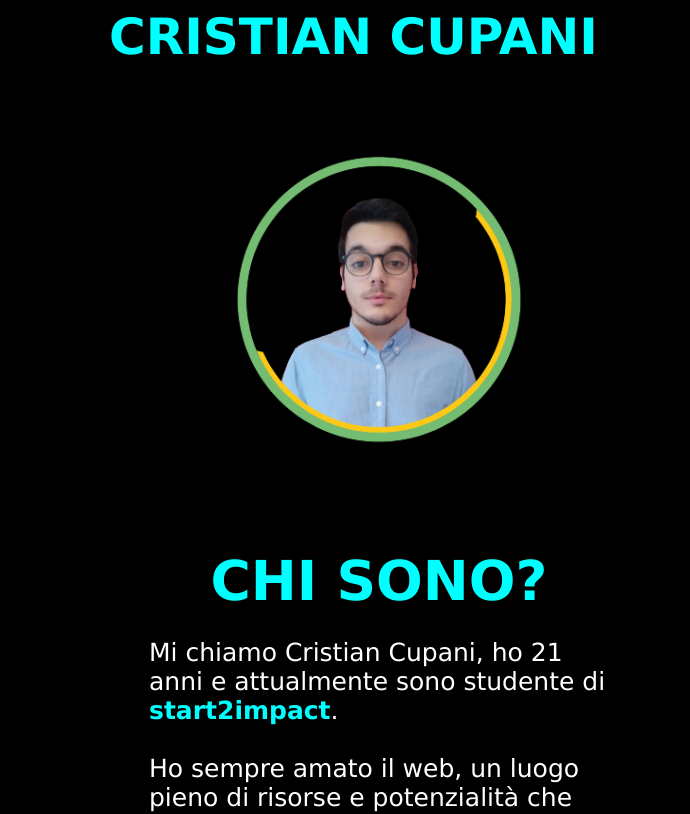
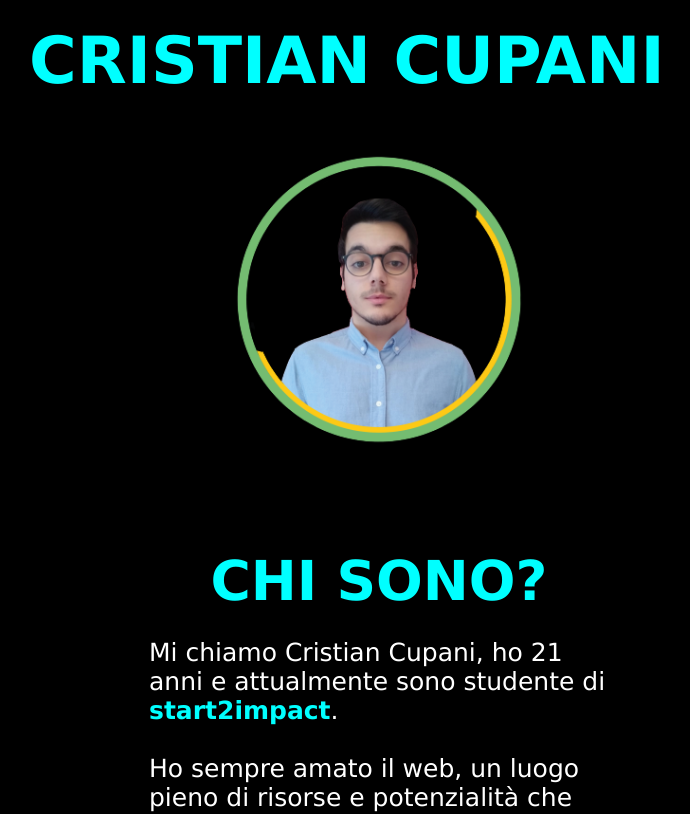
Before and after one commit to Criic98/Progetto-s2i, a plain HTML site: page index.html in a window 1280 px wide. Shown: the top 814 px of the page, without its empty margins (261-951 px from the left). Drawn offline with Linux system fonts and the light colour scheme.

Commit message:
first commit

```diff
--- a/index.html
+++ b/index.html
@@ -12,7 +12,7 @@
     <center>
 		<header>
 		<div class="header">
-      <p style="position: absolute;top: -50px; left:240px;"><font color="#00FFFF"> <b>CRISTIAN CUPANI</b></p>
+      <p style="position: absolute;top: -50px; left:160px;"><font color="#00FFFF"> <b>CRISTIAN CUPANI</b></p>
     </center>
   </div>
 </div>
--- a/style.css
+++ b/style.css
@@ -70,7 +70,7 @@ div.footer {
   }
 
 div.header {
-  font-size: 50px;
+  font-size: 65px;
   font-family: "Verdana";
   padding: 10px;
   width: 1000px;
```
